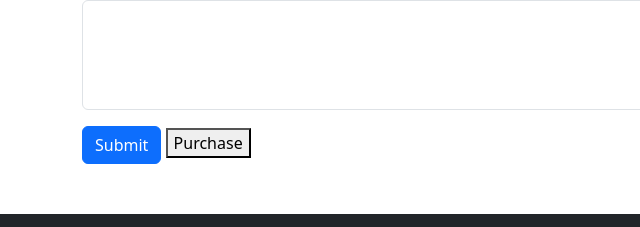
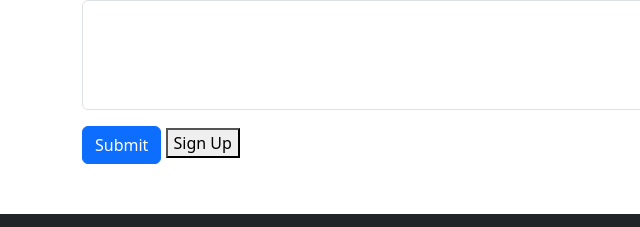
Before and after one commit to Ayushisharma77/website, a plain HTML site: page index.html in a window 1280 px wide. Shown: the part 1695-1922 px from the top of the page, 0-640 px from the left. Drawn offline with nearby package versions, Linux system fonts and the light colour scheme.

Commit message:
Update index.html

```diff
--- a/index.html
+++ b/index.html
@@ -183,7 +183,7 @@ height="0" width="0" style="display:none;visibility:hidden"></iframe></noscript>
                     <textarea class="form-control" id="message" rows="4" required></textarea>
                 </div>
                 <button type="submit" class="btn btn-primary">Submit</button>
-                <button onclick="purchaseEvent()">Purchase</button>
+                <button onclick="signupEvent()">Sign Up</button>
             </form>
         </div>
     </div>
```
